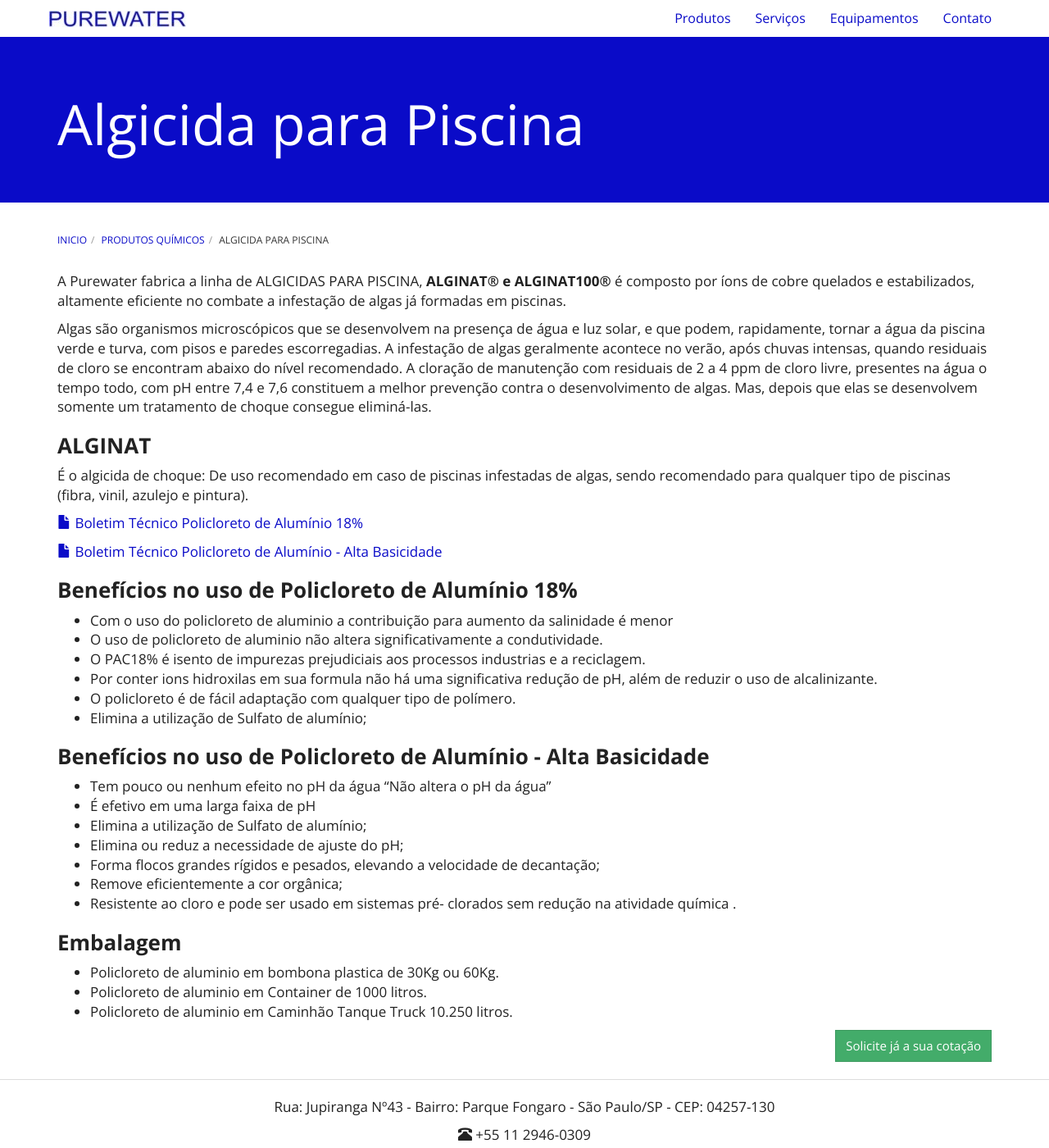
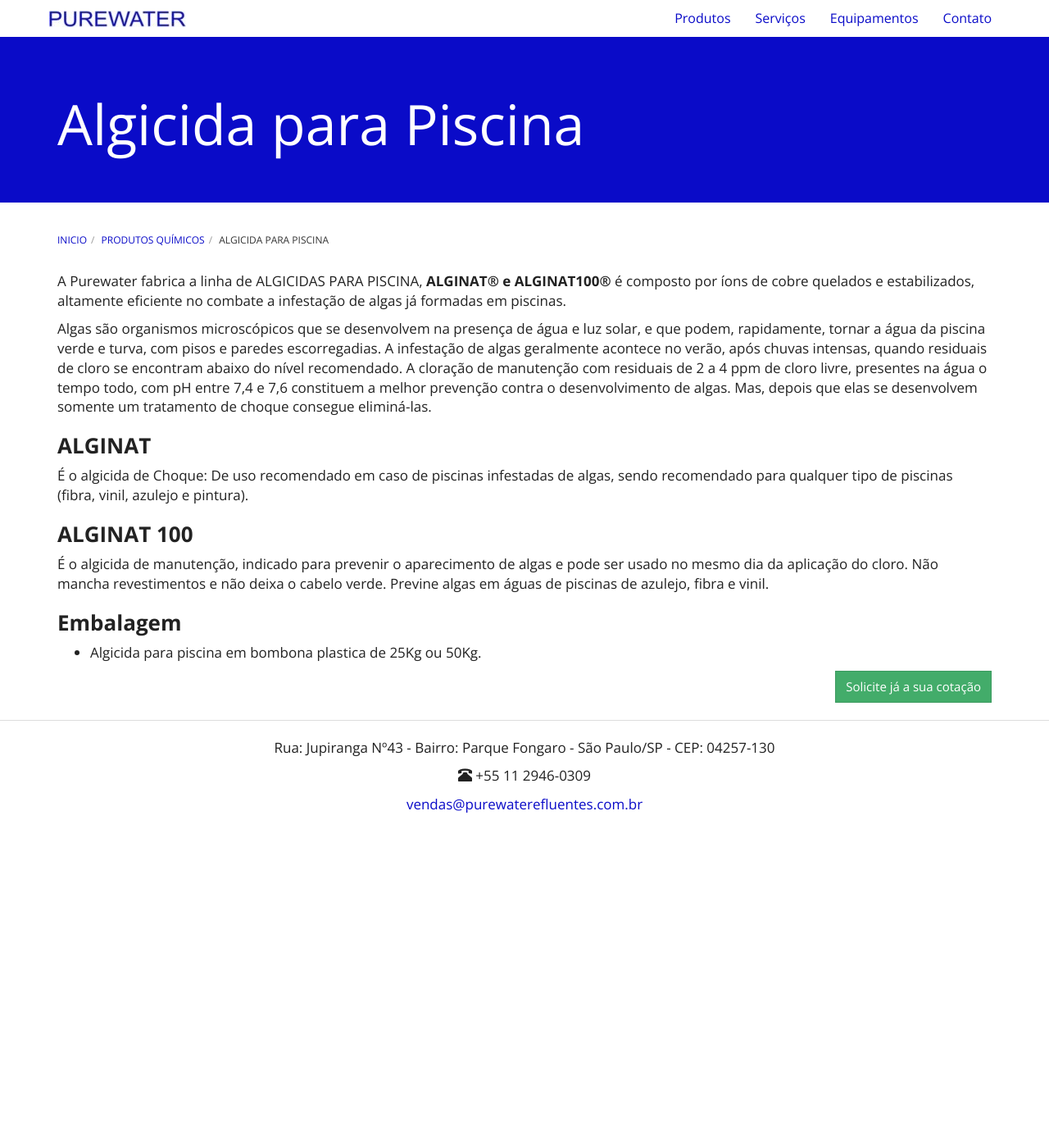
Before and after one commit to purewaterefluentes/purewaterefluentes.github.io, a Jekyll site: the page built from produtos/algicida-para-piscina.md, in a window 1280 px wide and 1400 px high. Shown: the whole window at 82% size. Built offline with Jekyll 4.4.1, drawn with Linux system fonts in a browser that asks for light colours; nearby versions of some CDN libraries; library files that are not in the unit come from our copies.

Commit message:
Update algicida-para-piscina.md

```diff
--- a/produtos/algicida-para-piscina.md
+++ b/produtos/algicida-para-piscina.md
@@ -11,43 +11,16 @@
 A infestação de algas geralmente acontece no verão, após chuvas intensas, quando residuais de cloro se encontram abaixo do nível recomendado.
 A cloração de manutenção com residuais de 2 a 4 ppm de cloro livre, presentes na água o tempo todo, com pH entre 7,4 e 7,6 constituem a melhor prevenção contra o desenvolvimento de algas. Mas, depois que elas se desenvolvem somente um tratamento de choque consegue eliminá-las.
 
-
-
 ### **ALGINAT**
 
-É o algicida de choque: De uso recomendado em caso de piscinas infestadas de algas, sendo recomendado para qualquer tipo de piscinas (fibra, vinil, azulejo e pintura).
+É o algicida de Choque: De uso recomendado em caso de piscinas infestadas de algas, sendo recomendado para qualquer tipo de piscinas (fibra, vinil, azulejo e pintura).
 
+### **ALGINAT 100**
 
+É o algicida de manutenção, indicado para prevenir o aparecimento de algas e pode ser usado no mesmo dia da aplicação do cloro.
+Não mancha revestimentos e não deixa o cabelo verde. Previne algas em águas de piscinas de azulejo, fibra e vinil.
 
-{% include purewater/link-boletim.html
-   label="Boletim Técnico Policloreto de Alumínio 18%"
-   arquivo="BOLETIM TÉCNICO - AQUA PAC18 - REVISADO.pdf" %}
-
-{% include purewater/link-boletim.html
-   label="Boletim Técnico Policloreto de Alumínio - Alta Basicidade"
-   arquivo="BOLETIM TÉCNICO - BASE-PAC - REVISADO.pdf" %}
-
-### **Benefícios no uso de Policloreto de Alumínio 18%**
-
-- Com o uso do policloreto de aluminio a  contribuição para aumento da salinidade é menor
-- O uso de policloreto de aluminio não altera significativamente a condutividade.
-- O PAC18% é isento de impurezas prejudiciais aos processos industrias e a reciclagem.
-- Por conter ions hidroxilas em sua formula não há uma significativa redução de pH, além de reduzir o uso de alcalinizante.
-- O policloreto é de fácil adaptação com qualquer tipo de polímero.
-- Elimina a utilização de Sulfato de alumínio;
-
-### **Benefícios no uso de Policloreto de Alumínio - Alta Basicidade**
-
-- Tem pouco ou nenhum efeito no pH da água "Não altera o pH da água"
-- É efetivo em uma larga faixa de pH
-- Elimina a utilização de Sulfato de alumínio;
-- Elimina ou reduz a necessidade de ajuste do pH;
-- Forma flocos grandes rígidos e pesados, elevando a velocidade de decantação;
-- Remove eficientemente a cor orgânica;
-- Resistente ao cloro e pode ser usado em sistemas pré- clorados sem redução na atividade química .
 
 ### **Embalagem**
 
-- Policloreto de aluminio em bombona plastica de 30Kg ou 60Kg.
-- Policloreto de aluminio em Container de 1000 litros.
-- Policloreto de aluminio em Caminhão Tanque Truck 10.250 litros.
+- Algicida para piscina em bombona plastica de 25Kg ou 50Kg.
```
